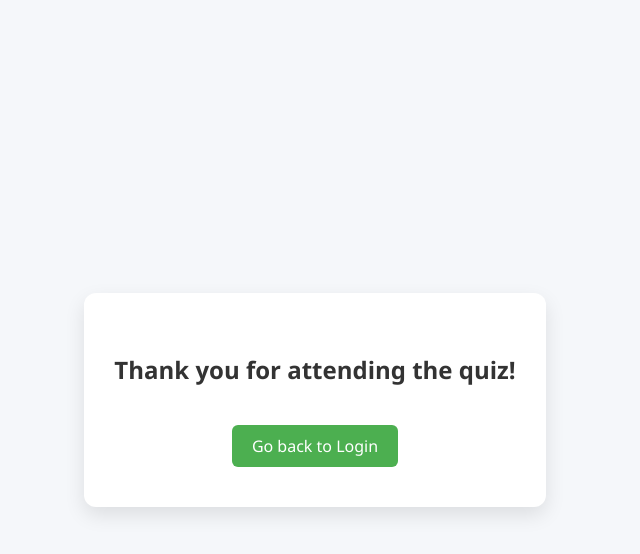
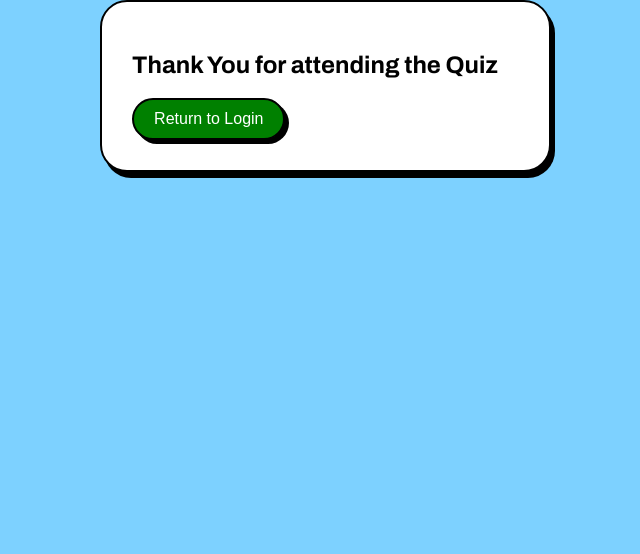
Before and after one commit to ellen-rose-james/mind-marathon, a plain HTML site: page finish.html in a window 1280 px wide. Shown: the whole page, without its empty margins (325-965 px from the left). Drawn offline with Linux system fonts and the light colour scheme; sample sign-in values are in the browser's storage.

Commit message:
feat: update finish page layout and styling for improved user experience

```diff
--- a/assets/css/finish.css
+++ b/assets/css/finish.css
@@ -1,37 +1,71 @@
+body {
+  font-family: "Archivo", sans-serif;
+  font-optical-sizing: auto;
+  font-weight: 400;
+  font-style: normal;
+  font-variation-settings:
+    "wdth" 100;
+  background-color: #02a6ff83;
+  color: #000;
+  margin: 0;
+  display: grid;
+  align-content: center;
+  justify-self: center;
 
-  body {
-    font-family: "Segoe UI", sans-serif;
-    background: #f5f7fa;
-    display: flex;
-    justify-content: center;
-    align-items: center;
   height: 100vh;
-    margin: 0;
 }
+
+
 .container {
+  padding: 30px;
+  background-color: #fff;
+  border: 2px solid #000;
+  box-shadow: 4px 6px;
+  border-radius: 27px;
+  max-width: 500px;
+  width: 90%;
   text-align: center;
-    background: white;
-    padding: 40px 30px;
-    border-radius: 12px;
-    box-shadow: 0 8px 20px rgba(0, 0, 0, 0.1);
+
 }
+
+h1 {
+  font-size: 32px;
+  margin-bottom: 20px;
+}
+
 h2 {
-    color: #333;
+  font-size: 24px;
+  margin-bottom: 20px;
 }
+
 p {
-    color: #555;
-    margin: 20px 0;
+  font-size: 16px;
+  margin-bottom: 20px;
 }
-  a {
-    display: inline-block;
-    margin-top: 20px;
+
+button {
+  background-color: #008000;
+  color: #fff;
+  border: 2px solid #000;
+  border-radius: 27px;
   padding: 10px 20px;
-    background-color: #4caf50;
-    color: white;
-    text-decoration: none;
-    border-radius: 6px;
   font-size: 16px;
+  cursor: pointer;
+  transition: transform 0.2s ease, box-shadow 0.2s ease;
+  box-shadow: 4px 4px 0 #000; /* Add shadow */
 }
-  a:hover {
-    background-color: #45a049;
+
+button:hover {
+  transform: translateY(-3px);
+  border: 2px solid #000;
+  border-radius: 27px;
+  box-shadow: 6px 6px 0 #000;
+
 }
+
+button:active {
+  transform: translateY(0);
+  border: 2px solid #000;
+  border-radius: 27px;
+  box-shadow: 6px 6px 0 #000;
+}
--- a/finish.html
+++ b/finish.html
@@ -1,16 +1,23 @@
 <!DOCTYPE html>
 <html lang="en">
 <head>
-    <meta charset="UTF-8" />
-    <meta name="viewport" content="width=device-width, initial-scale=1.0" />
-    <title>Quiz Finished</title>
-    <link rel="stylesheet" href="./assets/css/finish.css?v=1.0" />
+  <meta charset="UTF-8">
+  <title>Quiz Ended</title>
+  <link rel="stylesheet" href="./assets/css/intro.css?v=1.0">
+  <meta name="viewport" content="width=device-width, initial-scale=1.0">
+  <link rel="preconnect" href="https://fonts.googleapis.com">
+  <link rel="preconnect" href="https://fonts.gstatic.com" crossorigin>
+  <link href="https://fonts.googleapis.com/css2?family=Archivo:ital,wght@0,100..900;1,100..900&display=swap" rel="stylesheet">
+
 </head>
 <body>
   <div class="container">
-      <h2>Thank you for attending the quiz!</h2>
-      <a href="login.html">Go back to Login</a>
+
+    <h2>Thank You for attending the Quiz</h2>
+    <button onclick="window.location.href='login.html'">Return to Login</button>
   </div>
-    <script src="./assets/js/finish.js?v=1.0"></script>
+
+
+  <script src="./assets/js/intro.js?v=1.0"></script>
 </body>
 </html>
```
Lines whose indentation alone changed are shown as unchanged.
